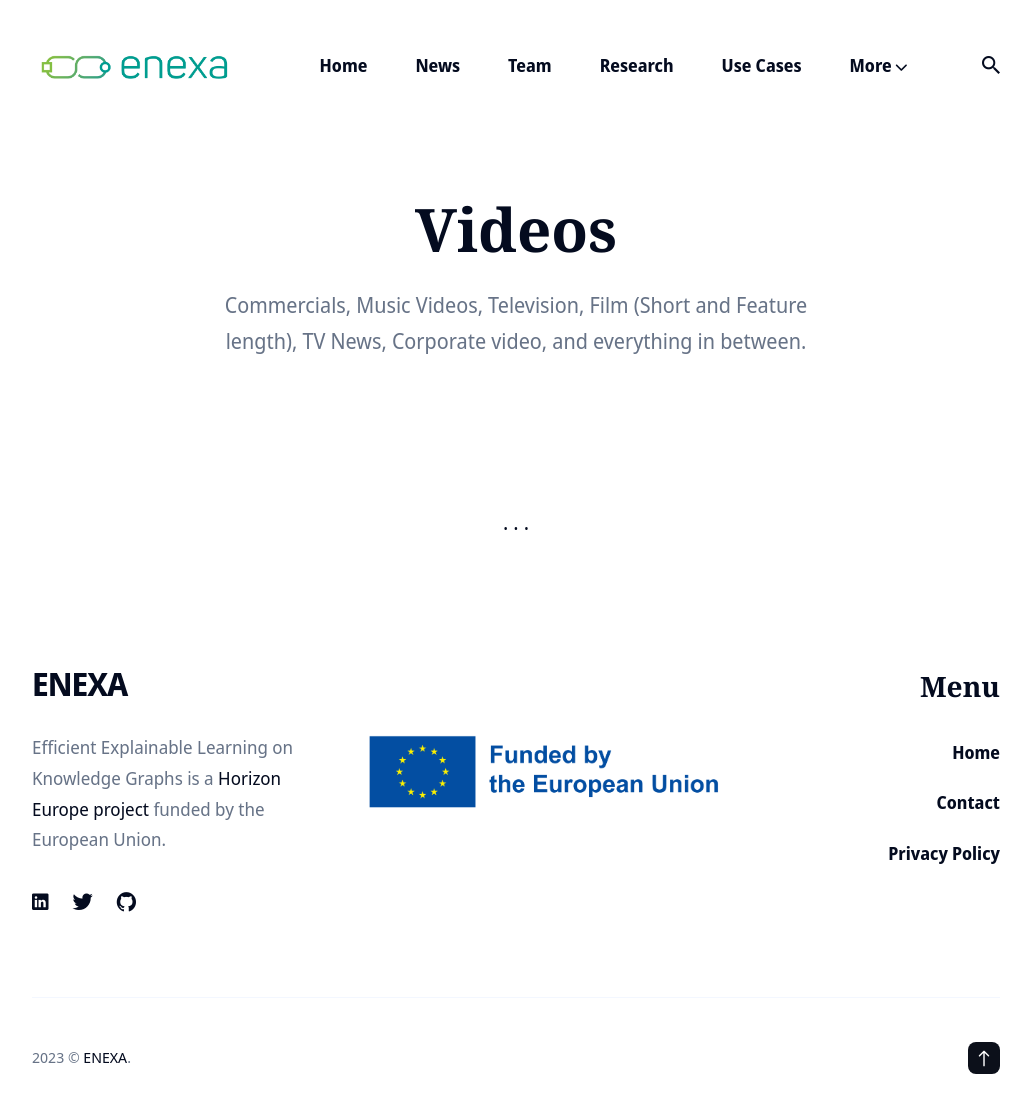
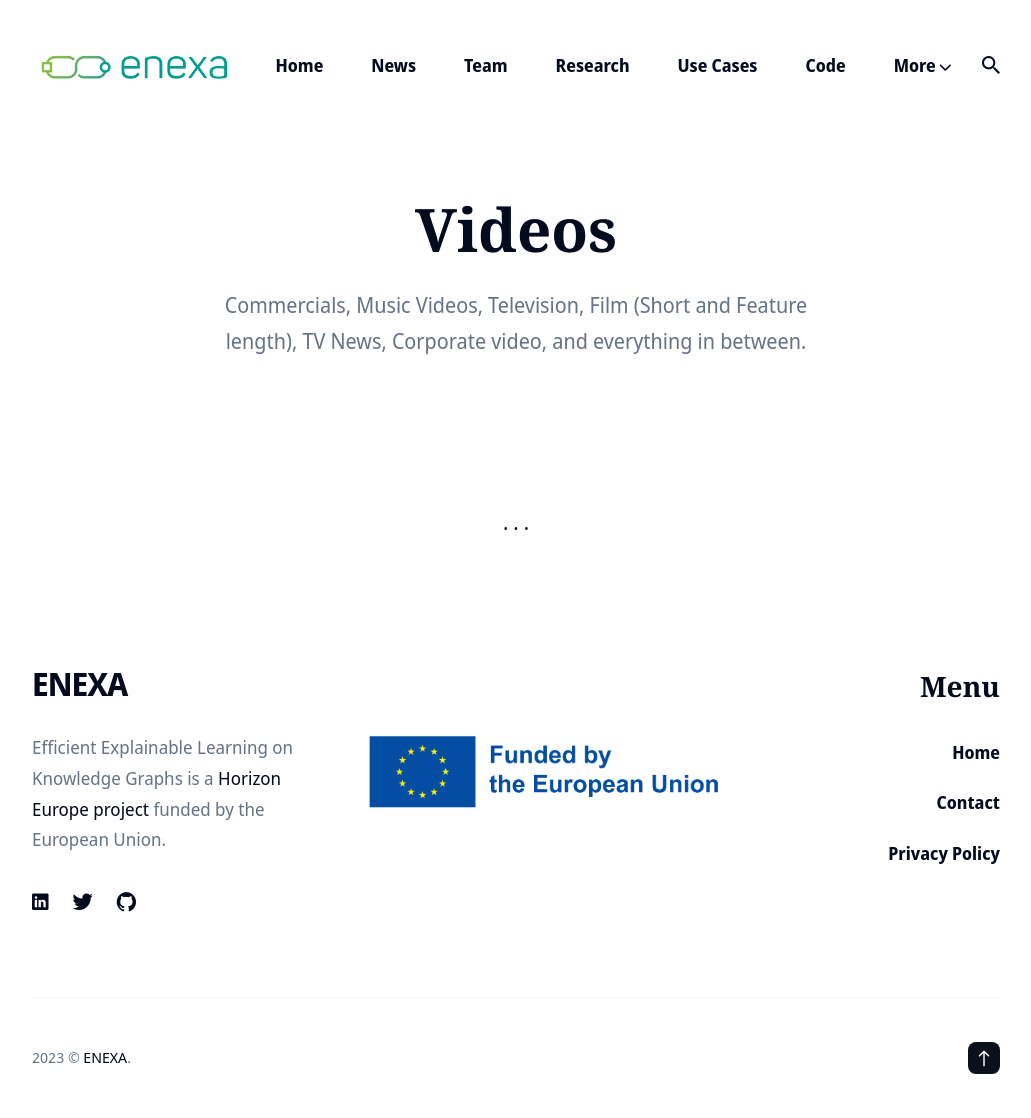
Before and after one commit to EnexaProject/enexaproject.github.io, a Jekyll site: the page built from videos/index.html, in a window 1280 px wide. Shown: the whole page, without its empty margins (124-1155 px from the left). Built offline with Jekyll 4.4.1, drawn with Linux system fonts in a browser that asks for light colours; nearby versions of some CDN libraries.

Commit message:
added code menu as requested by review

```diff
--- a/_data/settings.yml
+++ b/_data/settings.yml
@@ -20,6 +20,8 @@
       url: '/research/'
     - title: 'Use Cases'
       url: '/usecases/'
+    - title: 'Code'
+      url: 'https://github.com/EnexaProject'
     - title: 'More'
       submenu:
       - url: '/about/'
```
